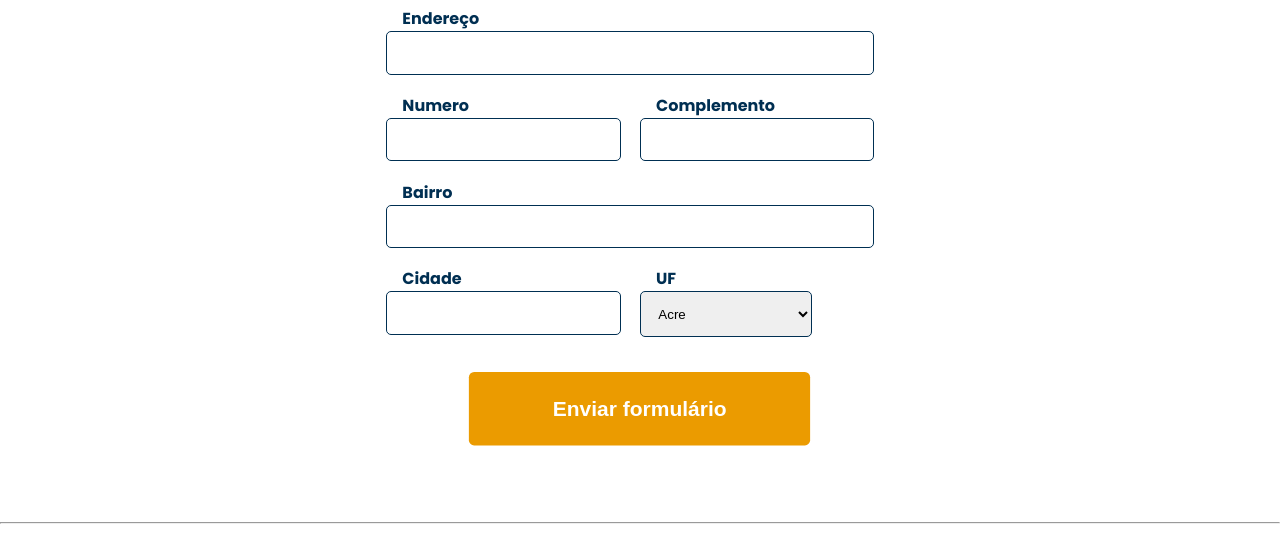
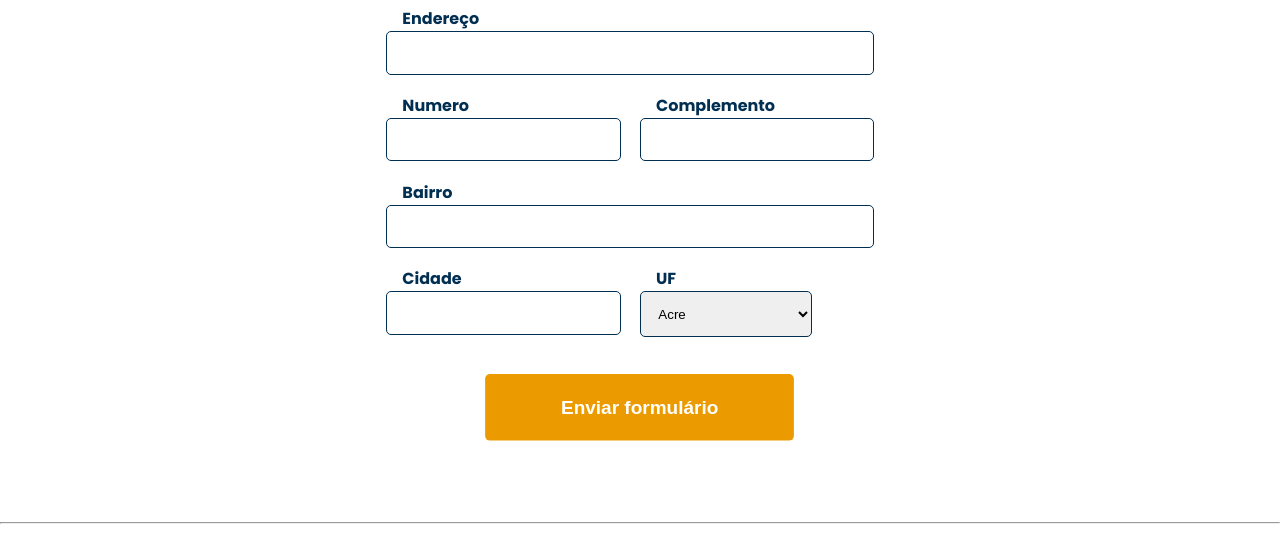
Before and after one commit to nigerade/jsConsultaCEP, a plain HTML site: page index.html in a window 1280 px wide. In both pictures the pointer is over the element 640 px from the left and 1112 px from the top of the page. Shown: the part 718-1255 px from the top of the page. Drawn offline with nearby package versions, Linux system fonts and the light colour scheme.

Commit message:
Alterações

```diff
--- a/styles/formulario.css
+++ b/styles/formulario.css
@@ -81,5 +81,5 @@
 
 .enviar:hover {
     transition: all .45s ease;
-    transform: scale(1.05);
+    transform: scale(0.95);
 }
```
